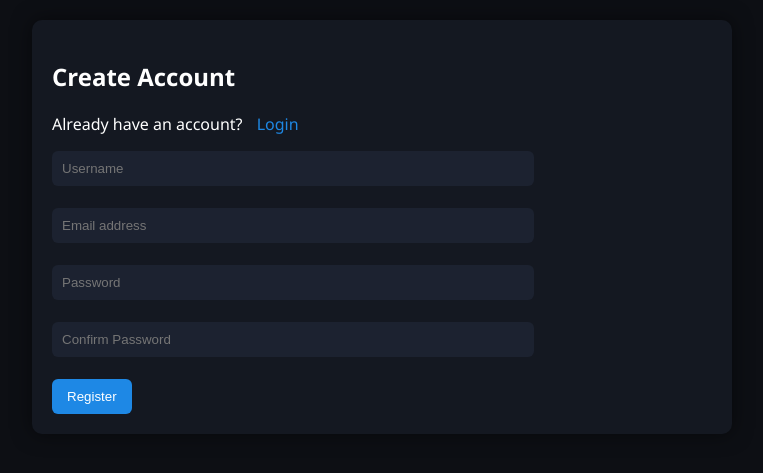
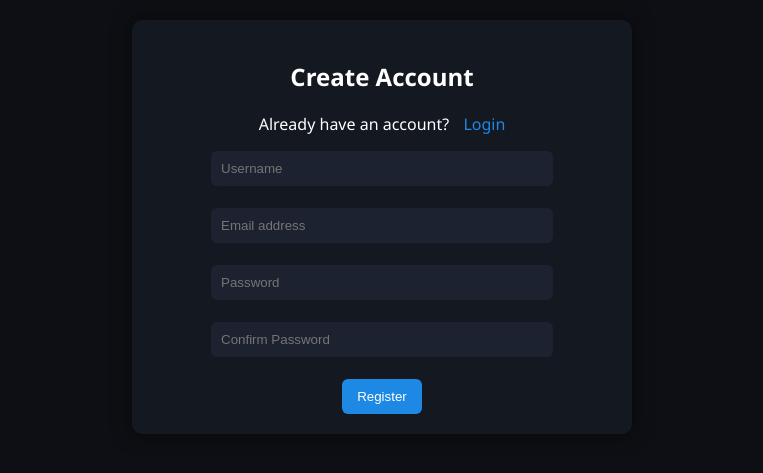
Before and after one commit to rachi2006/SkillPath, a Flask app: page /register in a window 1280 px wide. Shown: the top 473 px of the page, without its empty margins (258-1021 px from the left). Run offline with Flask 3, Linux system fonts and the light colour scheme.

Commit message:
addedd changes

```diff
--- a/static/style.css
+++ b/static/style.css
@@ -7,6 +7,13 @@ body {
 
 /* Container */
 .container {
+    text-align: center;
+    max-width: 500px;
+    margin: auto;
+    padding: 20px;
+}
+.container1 {
+    text-align: center;
     max-width: 700px;
     margin: auto;
     padding: 20px;
@@ -14,6 +21,7 @@ body {
 
 /* Card UI */
 .card {
+    text-align: center;
     background: #141821;
     padding: 20px;
     border-radius: 10px;
--- a/templates/dashboard.html
+++ b/templates/dashboard.html
@@ -45,7 +45,7 @@
 
 </div>
 
-<div class="container">
+<div class="container1">
 
     <!-- Header -->
     <h2>Welcome {{ session['user'] }} 👋</h2>
--- a/templates/login.html
+++ b/templates/login.html
@@ -20,6 +20,7 @@
             <button type="submit">Login</button>
         </form>
     </div>
+</div>
 
 </body>
 </html>
```
Lines whose indentation alone changed are shown as unchanged.
